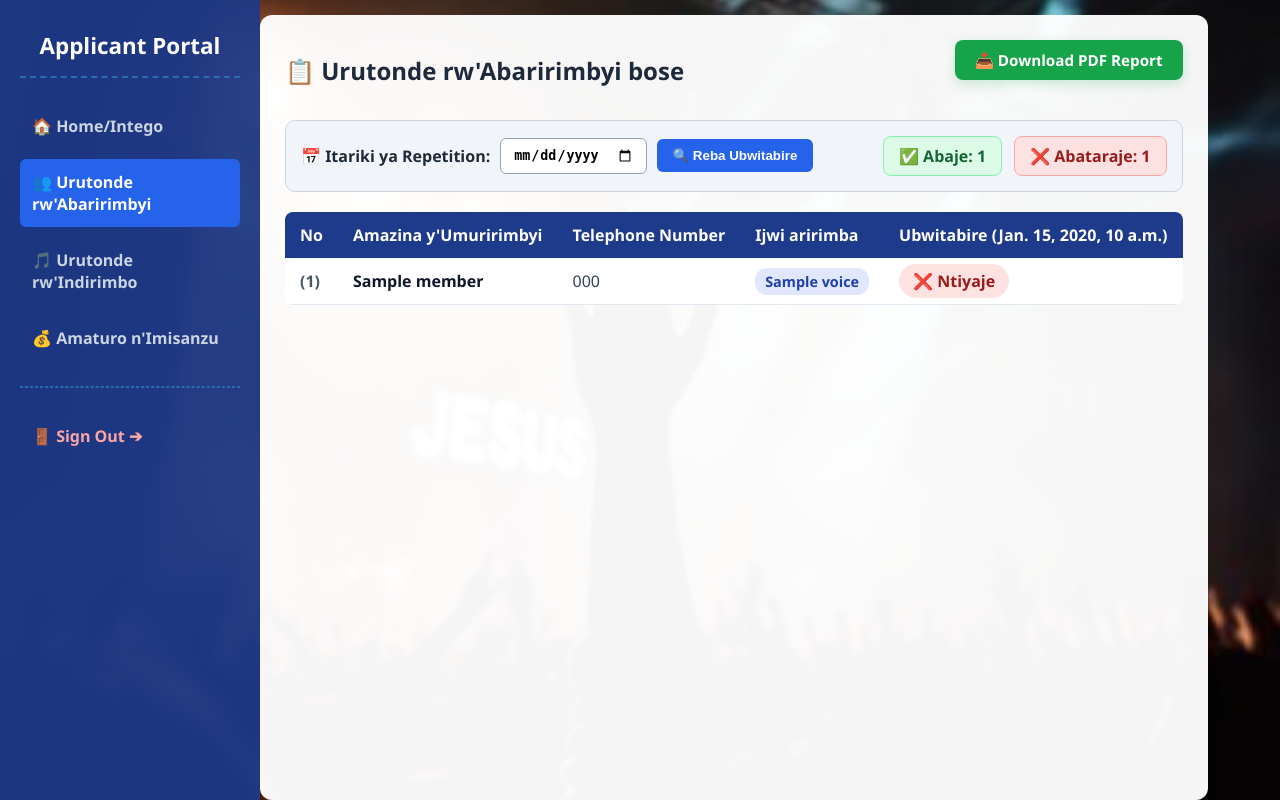
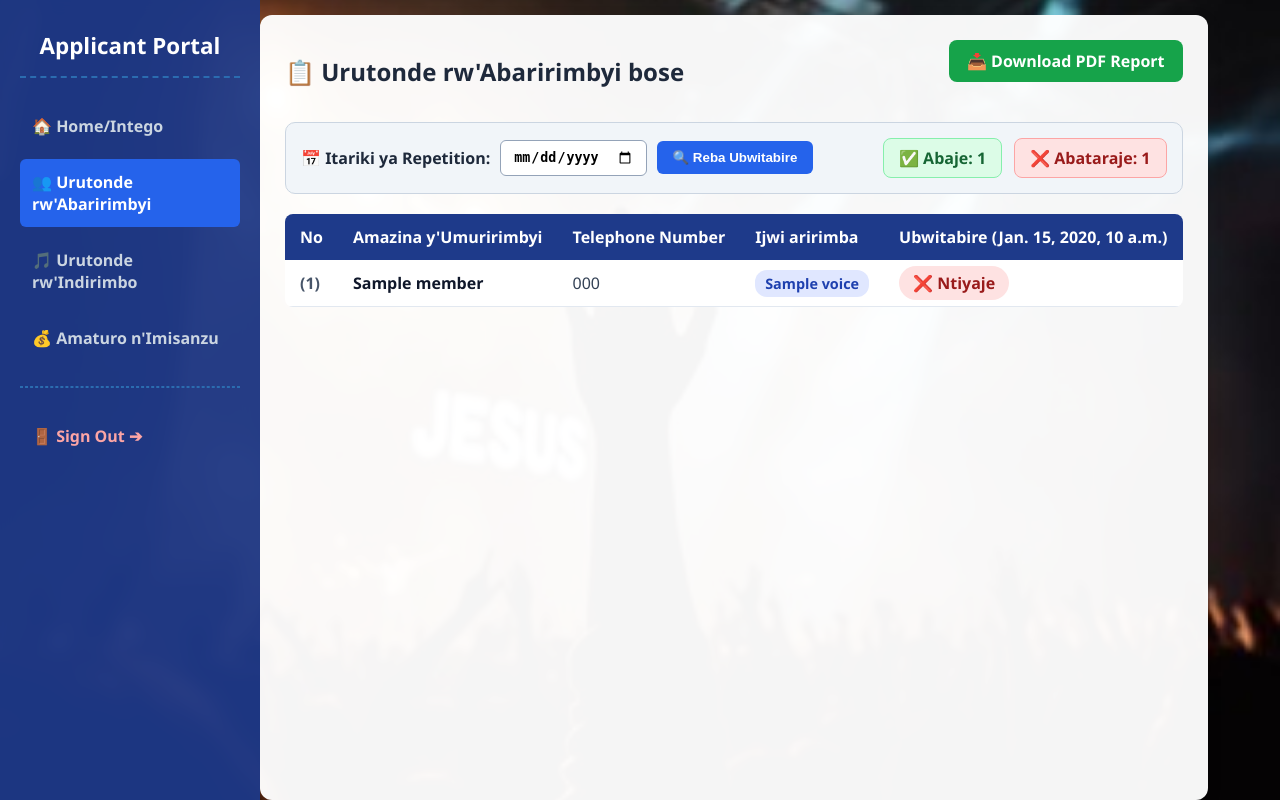
Before and after one commit to CyubahiroJMV/getsemani-choir-system, a Django app: template choir_app/templates/choir_app/members.html in a window 1280 px wide. Run offline with Django 5.2, Linux system fonts and the light colour scheme; the template is opened without the code that fills it: most values are stand-ins (such as "Sample title", 1, 10 or a date in 2020).

Commit message:
Update members.html

```diff
--- a/choir_app/templates/choir_app/members.html
+++ b/choir_app/templates/choir_app/members.html
@@ -76,9 +76,10 @@
     <div style="display: flex; justify-content: space-between; align-items: center; margin-bottom: 20px;">
         <h2 style="margin: 0; color: #1e293b;">📋 Urutonde rw'Abaririmbyi bose</h2>
       <div style="margin-bottom: 20px; display: flex; justify-content: flex-end;">
-    <a href="?q={{ query }}&download_pdf=1" style="background: #16a34a; color: white; text-decoration: none; padding: 10px 20px; border-radius: 8px; font-weight: bold; font-size: 0.95em; display: inline-flex; align-items: center; gap: 8px; box-shadow: 0 4px 12px rgba(22, 163, 74, 0.2);">
-        📥 Download PDF Report
-    </a>
+  <a href="?date={{ selected_date }}&q={{ query }}&download_pdf=1" style="background-color: #16a34a; color: white; padding: 10px 18px; border-radius: 8px; text-decoration: none; font-weight: bold;">
+    📥 Download PDF Report
+</a>
+
 </div>
     </div>
 
```
